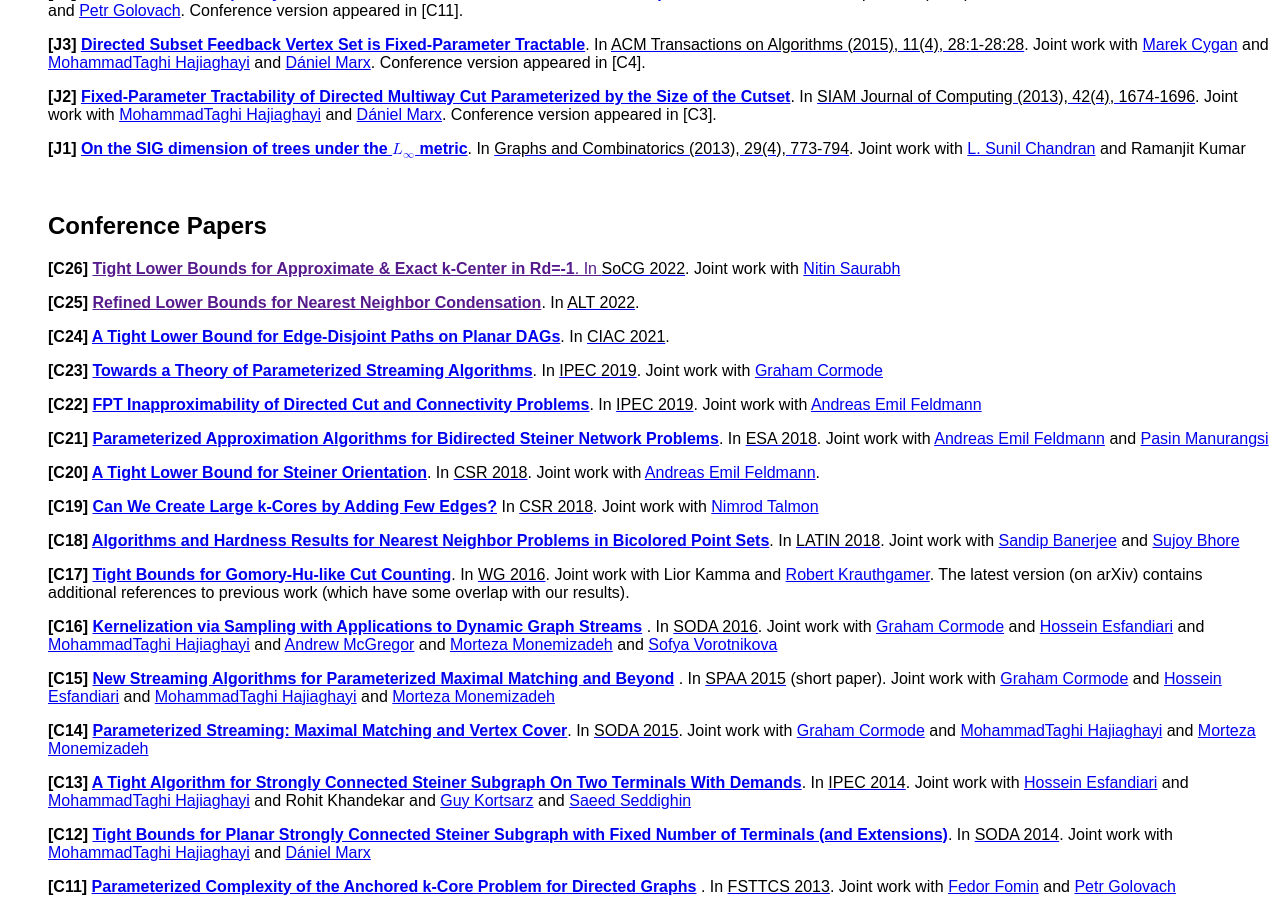
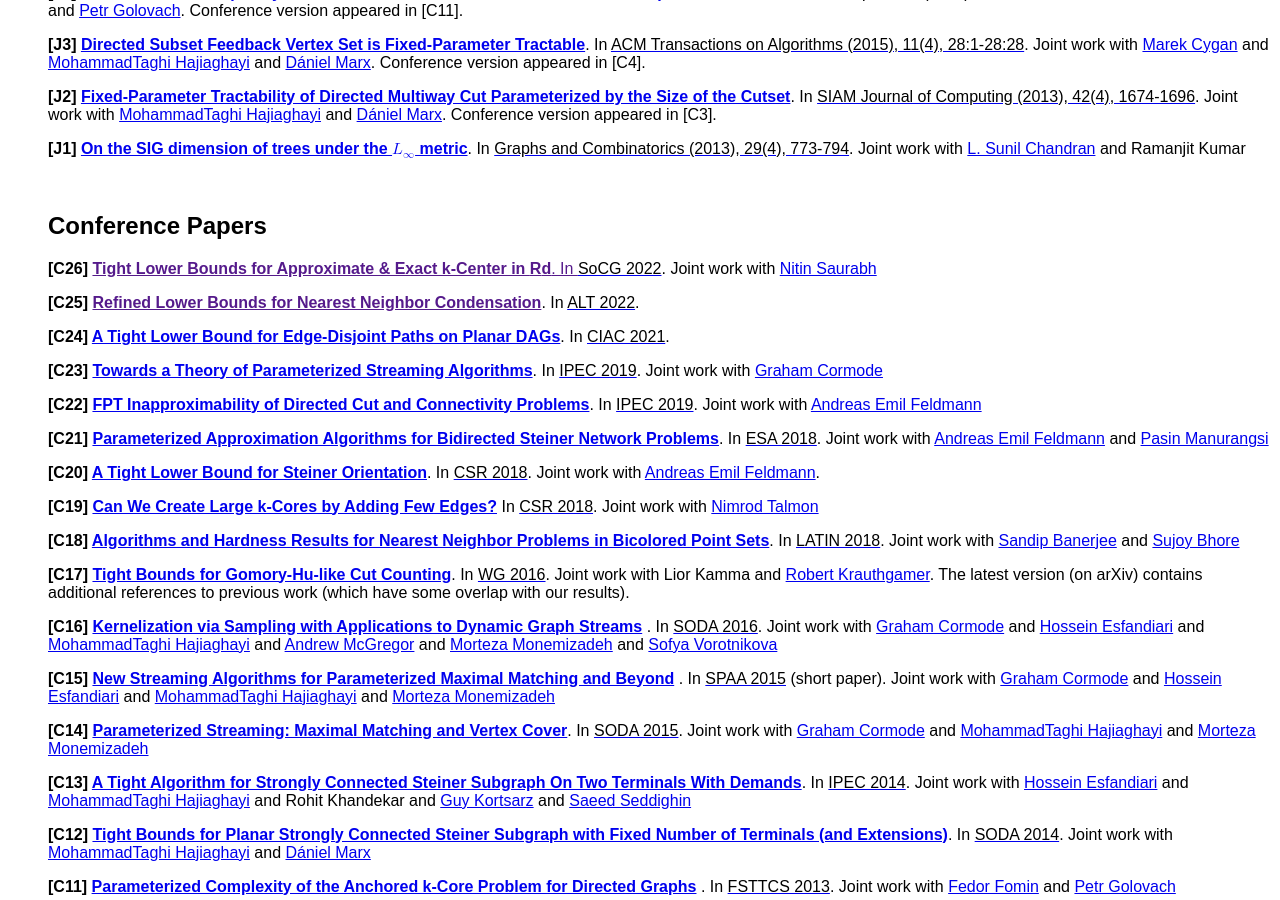
Before and after one commit to rajeshchitnis/rajeshchitnis.github.io, a Jekyll site: the page publications.html, which Jekyll copies as it is, in a window 1280 px wide and 900 px high, scrolled down 686 px. Built offline with Jekyll 4.4.1, drawn with Linux system fonts in a browser that asks for light colours.

Commit message:
Update publications.html

```diff
--- a/publications.html
+++ b/publications.html
@@ -171,7 +171,7 @@ and <a href="http://www.imsc.res.in/~saket/">Saket Saurabh</a>. Conference versi
 
 <h2>Conference Papers</h2>
 
-<p class="p7"><font color = "black"><b>[C26] <a href=""> Tight Lower Bounds for Approximate & Exact k-Center in <mrow><msup><mi>R</mi><mn>d</mn></msup><mo>=</mo><mn>-1</mn></mrow</a></b>. In <a href="https://www.inf.fu-berlin.de/inst/ag-ti/socg22/socg.html"><FONT COLOR=black>SoCG 2022</a>. Joint work with <a href="https://nitinsau.github.io/">Nitin Saurabh</a></p>
+<p class="p7"><font color = "black"><b>[C26] <a href=""> Tight Lower Bounds for Approximate & Exact k-Center in <mrow><msup><mi>R</mi></msup><mn>d</mn></mrow</a></b>. In <a href="https://www.inf.fu-berlin.de/inst/ag-ti/socg22/socg.html"><FONT COLOR=black>SoCG 2022</a>. Joint work with <a href="https://nitinsau.github.io/">Nitin Saurabh</a></p>
 <p class="p3"></p>
 
 <p class="p7"><font color = "black"><b>[C25] <a href=""> Refined Lower Bounds for Nearest Neighbor Condensation</a></b>. In <a href="http://algorithmiclearningtheory.org/alt2022/"><FONT COLOR=black>ALT 2022</a>. </p>
```
